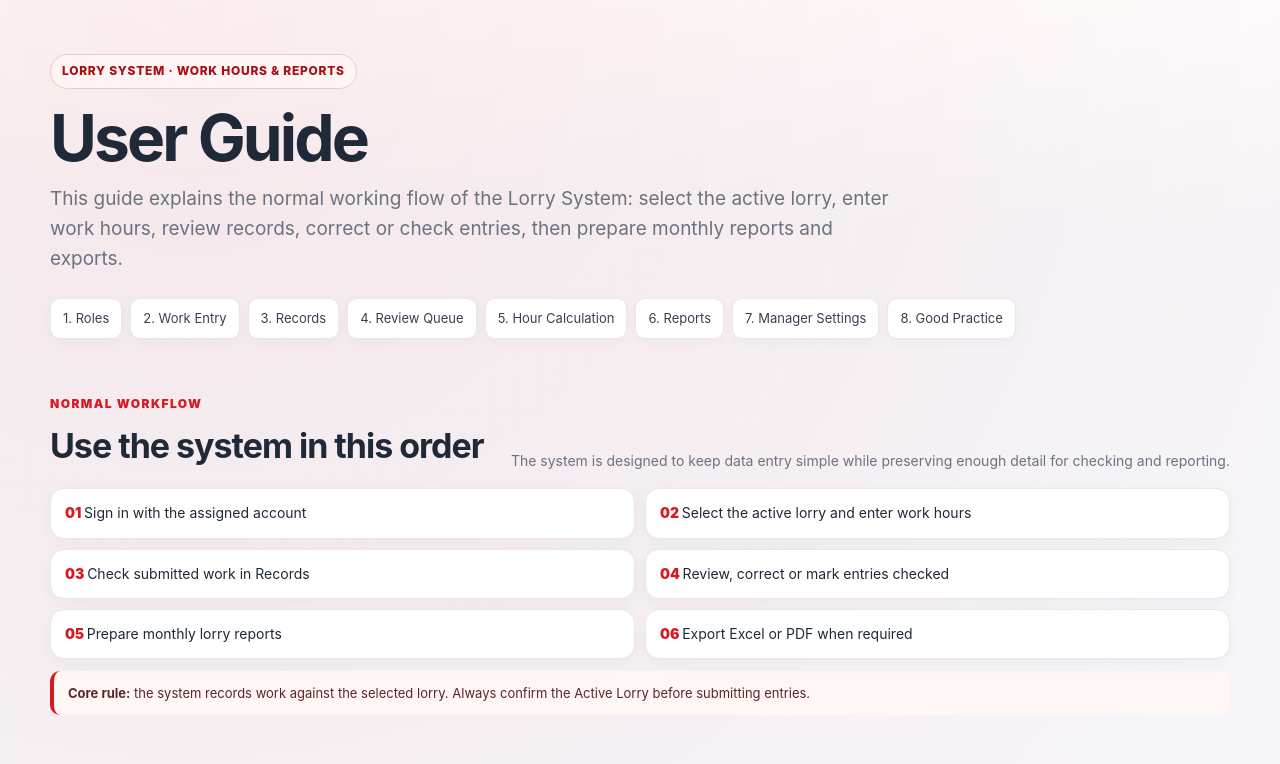
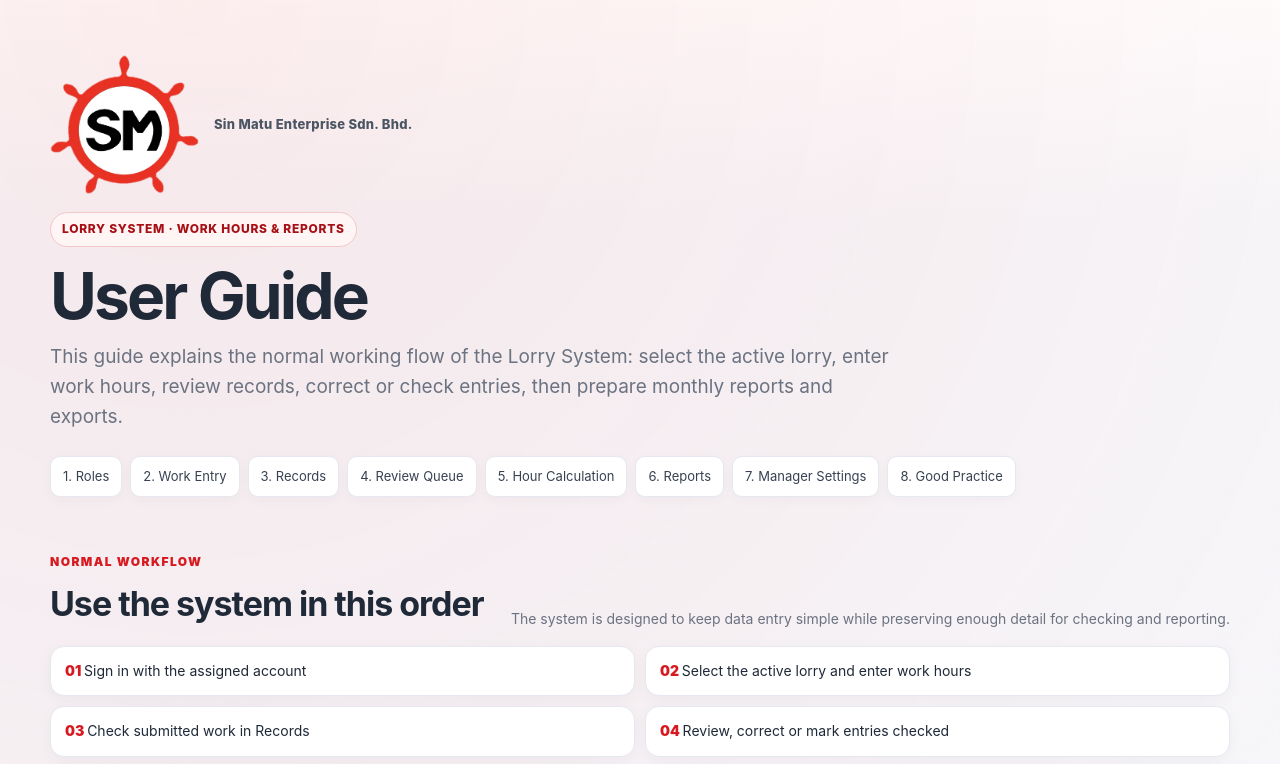
Before and after one commit to sinmatu/drivers, a plain HTML site: page guide.html in a window 1280 px wide. Shown: the top 764 px of the page. Drawn offline with Linux system fonts and the light colour scheme.

Commit message:
Add company logo to lorry system guide

```diff
--- a/guide.html
+++ b/guide.html
@@ -25,6 +25,9 @@ body{
 a{color:inherit}
 .wrap{width:min(var(--max),calc(100% - 28px));margin:auto}
 .hero{padding:54px 0 28px}
+.brandline{display:flex;align-items:center;gap:14px;margin-bottom:18px}
+.brandline img{display:block;width:clamp(96px,14vw,150px);height:auto;object-fit:contain}
+.brandline span{color:#4b5563;font-size:13px;font-weight:800;letter-spacing:.02em}
 .badge{display:inline-flex;align-items:center;gap:7px;border:1px solid #f2c7c9;background:#fff5f5;color:var(--red2);padding:7px 11px;border-radius:999px;font-size:12px;font-weight:800;letter-spacing:.06em;text-transform:uppercase}
 h1{font-size:clamp(36px,6vw,64px);line-height:1.02;margin:16px 0 14px;letter-spacing:-.045em}
 .hero p{max-width:850px;color:var(--muted);font-size:clamp(16px,2vw,19px);margin:0}
@@ -66,11 +69,15 @@ footer{padding:40px 0 54px;color:#8a909c;font-size:12px;text-align:center}
   .grid,.grid.two,.sequence{grid-template-columns:1fr}.section-title{display:block}.flow{display:grid;overflow:visible}
   .step{min-width:0}.arrow{transform:rotate(90deg);text-align:center;padding:0}.table{display:block;overflow-x:auto;white-space:nowrap}.rule{grid-template-columns:1fr;gap:3px}
 }
-@media(max-width:520px){.hero{padding-top:34px}.wrap{width:min(100% - 20px,var(--max))}.card{padding:15px}.quicknav a{font-size:12px;padding:8px 10px}.section{padding:23px 0}}
+@media(max-width:520px){.hero{padding-top:34px}.brandline{gap:10px;margin-bottom:15px}.brandline img{width:96px}.brandline span{font-size:12px}.wrap{width:min(100% - 20px,var(--max))}.card{padding:15px}.quicknav a{font-size:12px;padding:8px 10px}.section{padding:23px 0}}
 </style>
 </head>
 <body>
 <header class="hero" id="top"><div class="wrap">
+  <div class="brandline">
+    <img src="./Sin%20Matu%20Logo.png" alt="Sin Matu Enterprise Sdn. Bhd. logo">
+    <span>Sin Matu Enterprise Sdn. Bhd.</span>
+  </div>
   <div class="badge">Lorry System · Work Hours & Reports</div>
   <h1>User Guide</h1>
   <p>This guide explains the normal working flow of the Lorry System: select the active lorry, enter work hours, review records, correct or check entries, then prepare monthly reports and exports.</p>
```
